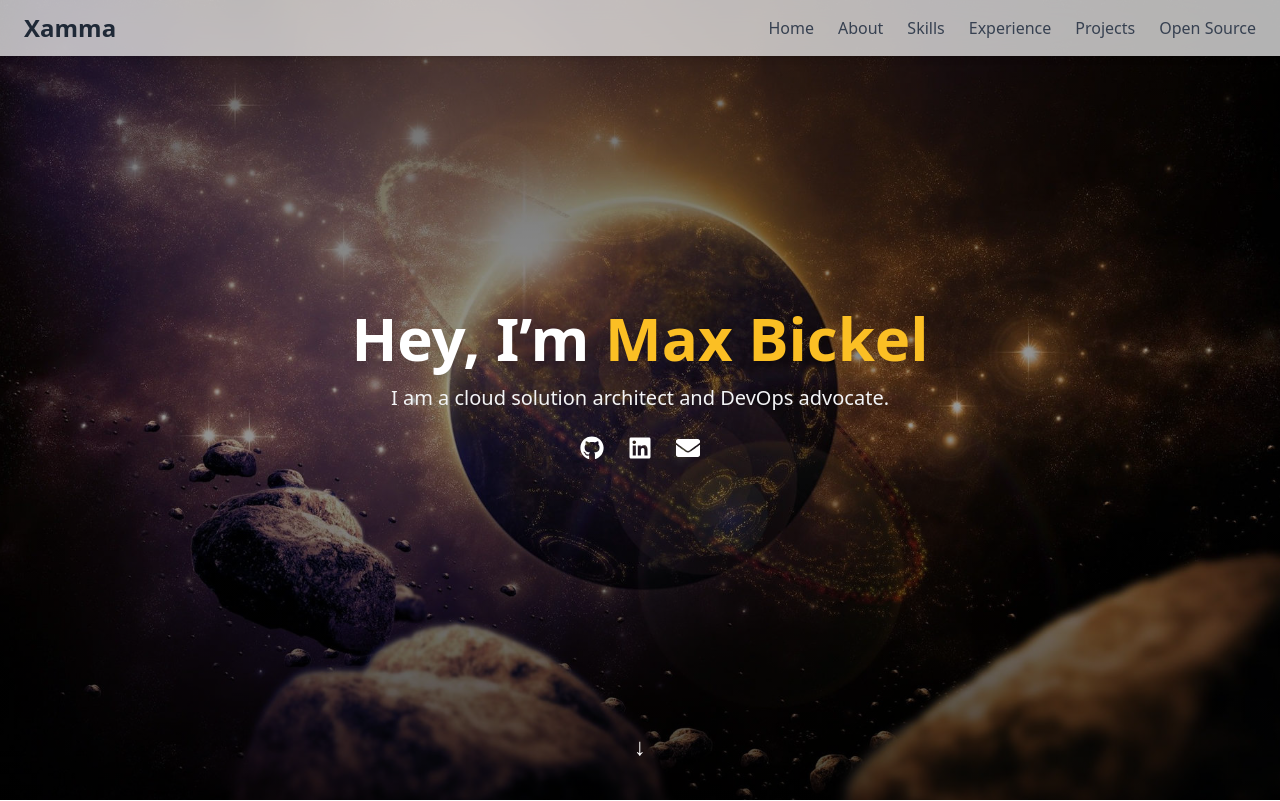
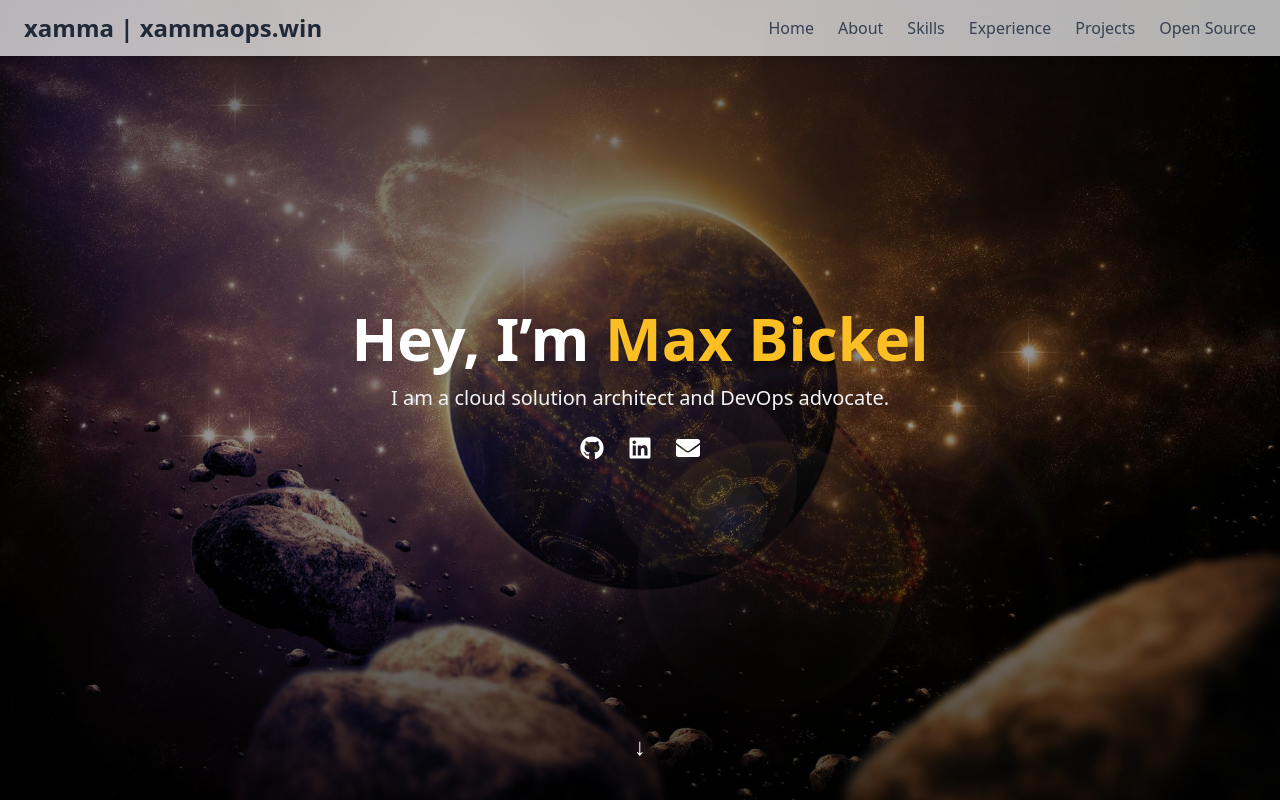
Before and after one commit to xamma/xamma.github.io, a React (Vite) app: page / in a window 1280 px wide. Shown: the top 801 px of the page. Built offline with nearby package versions, Linux system fonts and the light colour scheme.

Commit message:
Some jupdates

```diff
--- a/src/components/Nav.jsx
+++ b/src/components/Nav.jsx
@@ -24,7 +24,7 @@ export default function Nav() {
     <nav className="fixed top-0 left-0 right-0 z-50 bg-white bg-opacity-70 backdrop-blur-md shadow-md">
       <div className="max-w-7xl mx-auto flex justify-between items-center px-6 py-3">
         <div className="text-2xl font-bold cursor-pointer" onClick={() => handleClick('hero')}>
-          Xamma
+          xamma | xammaops.win
         </div>
 
         {/* Desktop menu */}
```
Also changed, not shown: 2 other files (tests, documents, lock files or other folders).
